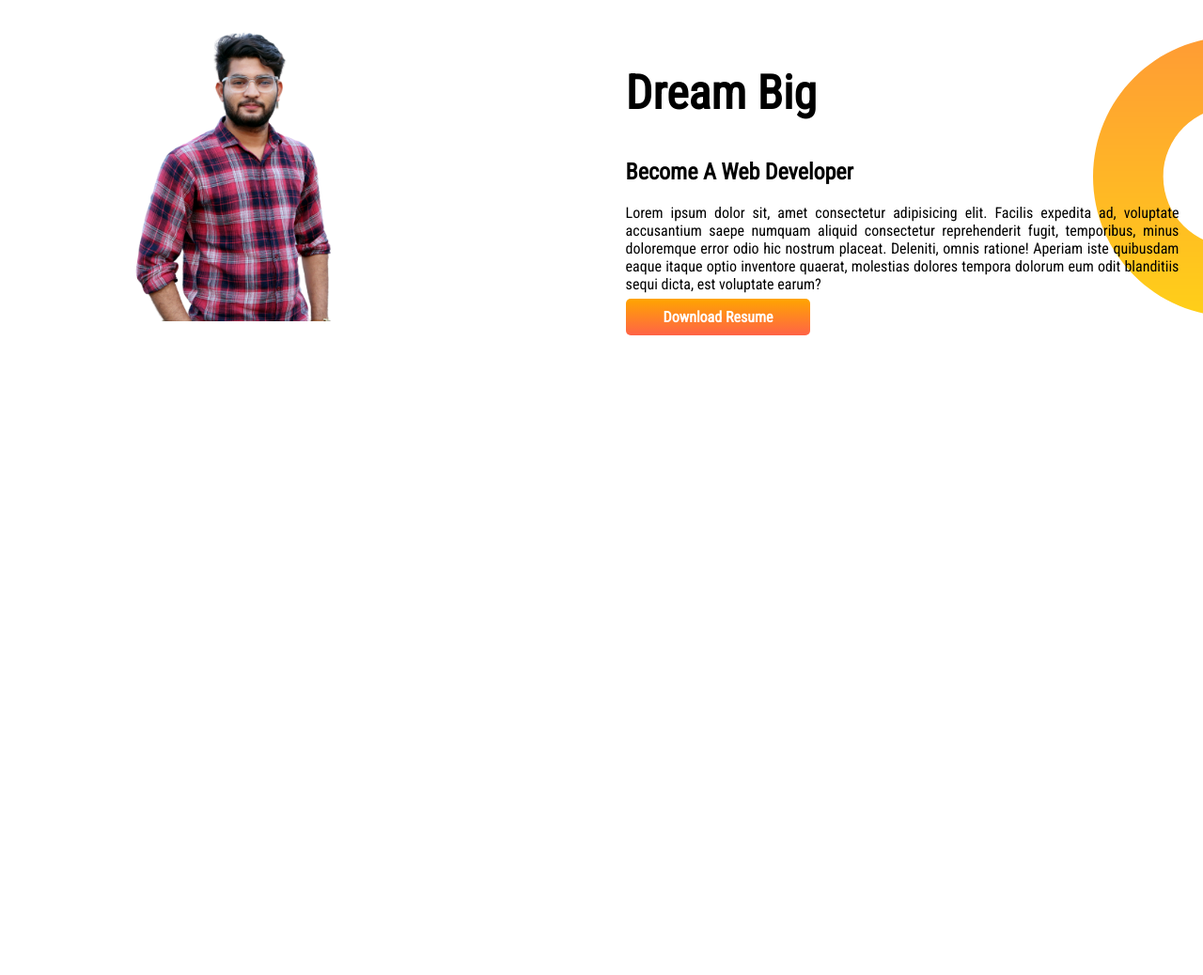
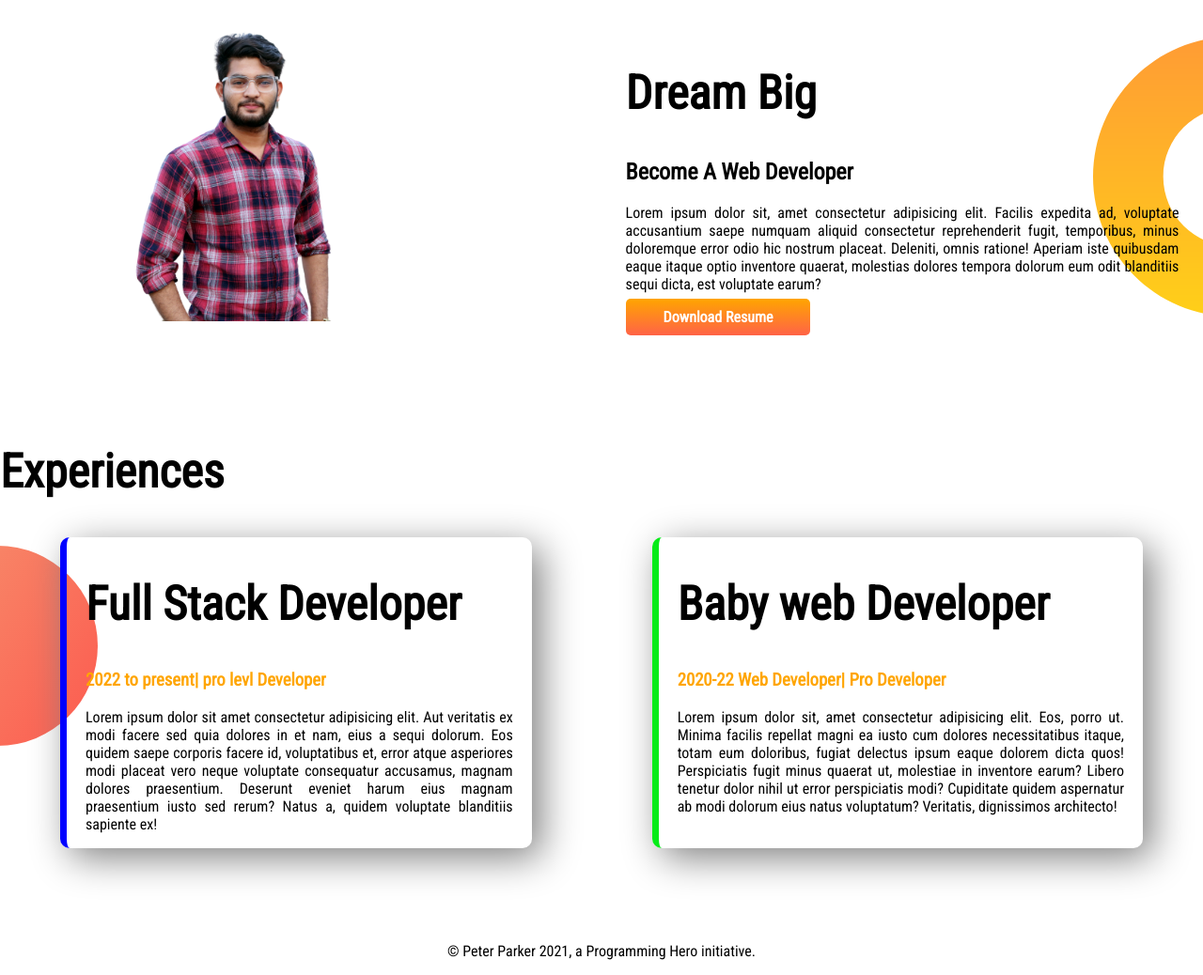
Before and after one commit to DevWithShakil/developer-website, a plain HTML site: page index.html in a window 1280 px wide. Shown: the part 605-1643 px from the top of the page at 94% size. Before the commit the page ends 1078 px from the top, so only its background shows below. Drawn offline with Linux system fonts and the light colour scheme.

Commit message:
website complete

```diff
--- a/index.html
+++ b/index.html
@@ -13,7 +13,7 @@
 </head>
 
 <body>
-    <section class="top-banner">
+    <section class="top-banner flexibale-container">
         <div class="half-width">
             <h1>Welcome To</h1>
             <h1> <span class="orange-color"> Shakil Khan </span> Word!!</h1>
@@ -32,7 +32,7 @@
             <img src="images/shakil-photo.png" alt="" srcset="">
         </div>
     </section>
-    <section class="dream-big">
+    <section class="dream-big flexibale-container">
         <div class="half-width">
             <img src="showOff/IMG_0477-removebg-preview.png" alt="" srcset="">
         </div>
@@ -47,6 +47,39 @@
             <a class="link-button" target="_blank" href="https://github.com/DevWithShakil">Download Resume</a>
         </div>
     </section>
+    <section class="experience-area">
+        <h1>Experiences</h1>
+        <div class="flexibale-container">
+            <div id="web-dev-exp" class="experience-item">
+                <h1>Full Stack Developer</h1>
+                <h3 class="orange-color">2022 to present| pro levl Developer </h3>
+                <p>Lorem ipsum dolor sit amet consectetur adipisicing elit. Aut veritatis ex modi facere sed quia
+                    dolores in et nam, eius a sequi dolorum. Eos quidem saepe corporis facere id, voluptatibus et,
+                    error
+                    atque asperiores modi placeat vero neque voluptate consequatur accusamus, magnam dolores
+                    praesentium. Deserunt eveniet harum eius magnam praesentium iusto sed rerum? Natus a, quidem
+                    voluptate blanditiis sapiente ex!</p>
+                </h3>
+            </div>
+            <div id="full-stack-exp" class="experience-item">
+                <h1>Baby web Developer</h1>
+                <h3 class="orange-color">2020-22 Web Developer| Pro Developer</h3>
+                <p>Lorem ipsum dolor sit, amet consectetur adipisicing elit. Eos, porro ut. Minima facilis repellat
+                    magni ea
+                    iusto cum dolores necessitatibus itaque, totam eum doloribus, fugiat delectus ipsum eaque dolorem
+                    dicta
+                    quos! Perspiciatis fugit minus quaerat ut, molestiae in inventore earum? Libero tenetur dolor nihil
+                    ut
+                    error perspiciatis modi? Cupiditate quidem aspernatur ab modi dolorum eius natus voluptatum?
+                    Veritatis,
+                    dignissimos architecto!</p>
+            </div>
+
+        </div>
+    </section>
+    <footer>
+        <p>© Peter Parker 2021, a Programming Hero initiative.</p>
+    </footer>
 </body>
 
 </html>
--- a/style.css
+++ b/style.css
@@ -8,7 +8,7 @@ h1{
 .orange-color{
     color: orange;
 }
-section{
+.flexibale-container{
     display: flex;
     margin-bottom: 100px;
 }
@@ -40,3 +40,30 @@ p{
     background-repeat: no-repeat;
     background-position: right;
 }
+.experience-area{
+    background-image: url(images/exp-bg.png);
+    background-repeat: no-repeat;
+    background-position: left;
+}
+.experience-item{
+    margin-left: 5%;
+    margin-right: 5%;
+    padding-left: 20px;
+    padding-right: 20px;
+    border-radius: 10px;
+    box-shadow: 10px 10px 40px gray;
+
+}
+#web-dev-exp{
+border-image: linear-gradient(blue yellow);
+border-image-slice: 1;
+border-left: 7px solid blue;
+}
+#full-stack-exp{
+    border-image: linear-gradient(rgb(218, 13, 81) rgb(177, 32, 13));
+border-image-slice: 1;
+border-left: 7px solid rgb(5, 235, 24);
+}
+footer p{
+    text-align: center;
+}
```
